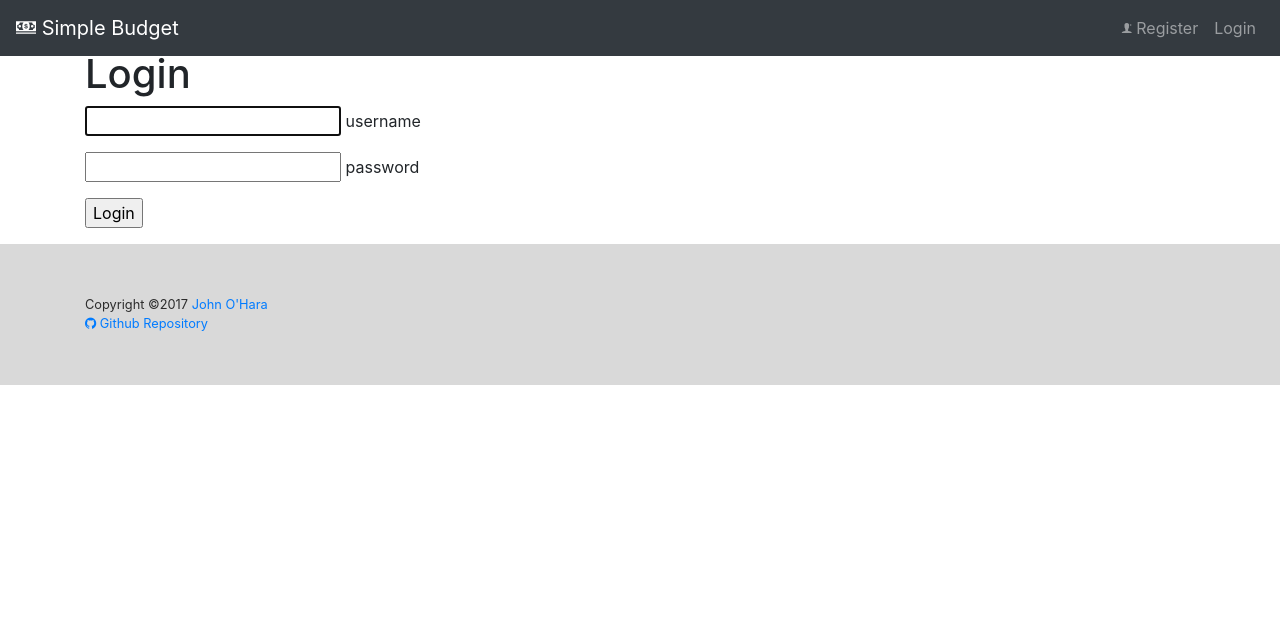
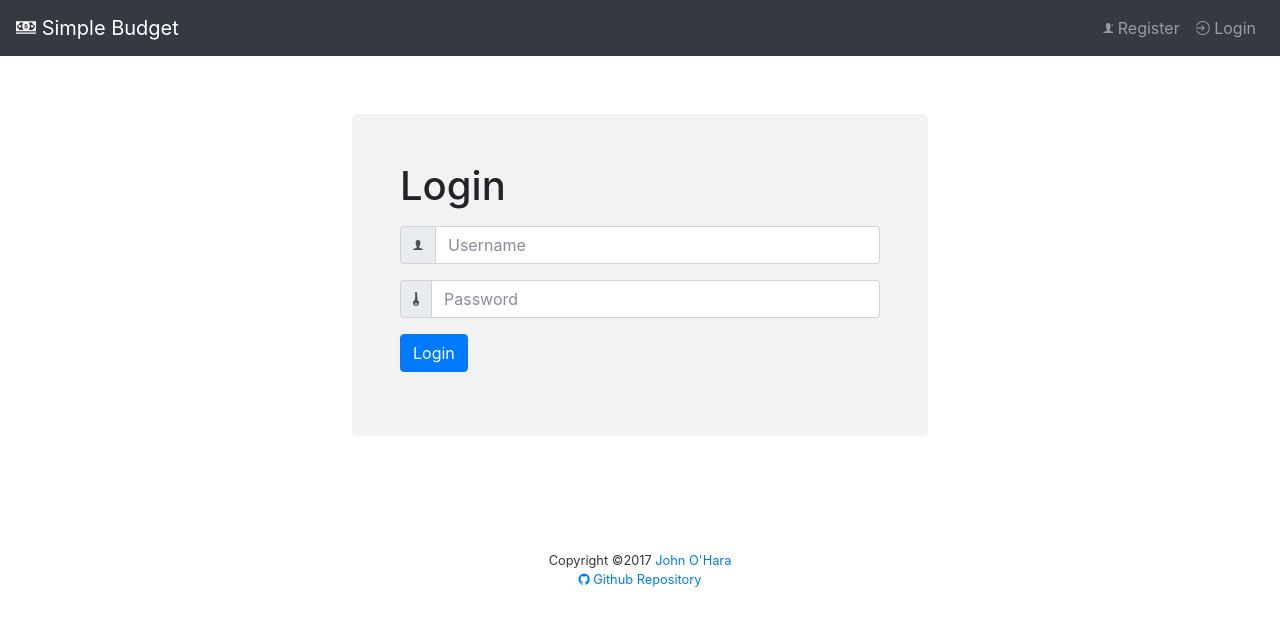
Before and after one commit to jaohara/simple-budget, a Django app: page /user/login/ in a window 1280 px wide. Shown: the top 640 px of the page. Run offline with Django 3.2, Linux system fonts and the light colour scheme; some libraries are stand-ins or nearby versions.

Commit message:
Redesigned login and registration forms

```diff
--- a/budget/urls.py
+++ b/budget/urls.py
@@ -17,10 +17,12 @@ from django.conf.urls import include, url
 from django.contrib import admin
 from django.contrib.auth import views as auth_views
 
+from budget_app.forms import BudgetAuthenticationForm
+
 urlpatterns = [
     url(r'^admin/', admin.site.urls),
     url(r'', include('budget_app.urls')),
 
-    url(r'user/login/$', auth_views.LoginView.as_view(), name="login"),
+    url(r'user/login/$', auth_views.LoginView.as_view(authentication_form=BudgetAuthenticationForm), name="login"),
     url(r'user/logout/$', auth_views.LogoutView.as_view(next_page="/"), name="logout"),
 ]
--- a/budget_app/forms.py
+++ b/budget_app/forms.py
@@ -1,6 +1,7 @@
 from django import forms
 from django.contrib.auth.models import User
 from django.contrib.auth import get_user_model
+from django.contrib.auth.forms import AuthenticationForm
 
 from .models import Transaction
 
@@ -25,18 +26,56 @@ class TransactionForm(forms.ModelForm):
 		#fields = ['category', 'memo', 'value',]
 		#widgets = {'category': forms.TextInput()}
 
+
+class BudgetAuthenticationForm(AuthenticationForm):
+
+	username = forms.CharField(label="Username",
+							   widget=forms.TextInput(attrs={
+													  'class': 'form-control',
+													  'placeholder': 'Username',
+								}))
+	password = forms.CharField(label="Password",
+							   widget=forms.PasswordInput(attrs={
+													  	  'class': 'form-control',
+													  	  'placeholder': 'Password',
+								}))
+
+
+
+# considering this has the same widgets as above, is it possible to extend this from that?
 class UserForm(forms.ModelForm):
+
+
+	username = forms.CharField(label="Username",
+							   widget=forms.TextInput(attrs={
+													  'class': 'form-control',
+													  'placeholder': 'Username',
+								}))
+	password = forms.CharField(label="Password",
+							   widget=forms.PasswordInput(attrs={
+													  	  'class': 'form-control budget-password',
+													  	  'placeholder': 'Password',
+								}))
+	email = forms.CharField(label="Email",
+							widget=forms.EmailInput(attrs={
+													'class': 'form-control',
+													'placeholder': 'Email',
+								}))
+
 
 	class Meta:
 		model = get_user_model()
 		fields = ['username', 'email', 'password',]
-		widgets = {'password': forms.PasswordInput()}
 
 # this form extends the above user form to allow for a UserRecord to be created along with
 # the User.
 class UserRecordForm(UserForm):
 
-	initial_funds = forms.FloatField()
+	initial_funds = forms.FloatField(label="Initial Funds",
+									 widget=forms.NumberInput(attrs={
+														'class': 'form-control',
+														'placeholder': 0.00,
+									}))
 
 	class Meta(UserForm.Meta):
 		fields = UserForm.Meta.fields + ['initial_funds']
--- a/budget_app/static/css/budget.css
+++ b/budget_app/static/css/budget.css
@@ -61,6 +61,13 @@ input#date-range {
     color: #007bff;
     cursor: pointer; }
 
+.budget-authentication-container {
+  background: rgba(0, 0, 0, 0.05);
+  border-radius: 5px;
+  margin: 4em auto;
+  max-width: 576px;
+  padding: 3em; }
+
 /*	====================
 	Datepicker Overrides
 	====================	*/
@@ -81,9 +88,9 @@ input#date-range {
 	Footer
 	======	*/
 footer {
-  background: rgba(0, 0, 0, 0.15);
   color: rgba(0, 0, 0, 0.8);
   font-size: 0.8em;
-  padding: 4.0em 0em; }
+  padding: 4.0em 0em;
+  text-align: center; }
 
 /*# sourceMappingURL=budget.css.map */
--- a/budget_app/static/css/budget.scss
+++ b/budget_app/static/css/budget.scss
@@ -103,6 +103,15 @@ input#date-range {
 	}
 }
 
+// used for login and registration forms
+.budget-authentication-container{
+	background: rgba(0,0,0,0.05);
+	border-radius: 5px;
+	margin: 4em auto;
+	max-width: 576px;
+	padding: 3em;
+}
+
 /*	====================
 	Datepicker Overrides
 	====================	*/
@@ -133,8 +142,9 @@ input#date-range {
 	======	*/
 
 footer{
-	background: rgba(0,0,0,0.15);
+	//background: rgba(0,0,0,0.05);
 	color: rgba(0,0,0,0.8);
 	font-size: 0.8em;
 	padding: 4.0em 0em;
+	text-align: center;
 }
--- a/budget_app/static/js/budget.js
+++ b/budget_app/static/js/budget.js
@@ -314,4 +314,15 @@ $(document).ready(function(){
 			}
 		}
 	});
+
+	$("#id_password_repeat").on("blur", function(){
+		// check to see if passwords match. very basic warning now, return to this later
+		if ($(this).val() == $("#id_password").val()){
+			$(".budget-password").css("box-shadow", "inset 0px 0px 8px rgba(0,255,0,0.5)");
+			$(".budget-password").css("background", "rgba(0,255,0,0.15)");
+		} else {
+			$(".budget-password").css("box-shadow", "inset 0px 0px 8px rgba(255,0,0,0.5)");
+			$(".budget-password").css("background", "rgba(255,0,0,0.15)");
+		}
+	});
 });
--- a/budget_app/templates/budget_app/base.html
+++ b/budget_app/templates/budget_app/base.html
@@ -80,7 +80,9 @@
                     </li>
 
                     <li class="nav-item">
-                        <a class="nav-link" href="{% url 'logout' %}">Logout</a>
+                        <a class="nav-link" href="{% url 'logout' %}">
+                            <span class="icon ion-log-out"> Logout</span>
+                        </a>
                     </li>
                 {% else %}
                     <li class="nav-item">
@@ -90,7 +92,9 @@
                     </li>
 
                     <li class="nav-item">
-                        <a class="nav-link" href="{% url 'login' %}">Login</a>
+                        <a class="nav-link" href="{% url 'login' %}">
+                            <span class="icon ion-log-in"> Login</span>
+                        </a>
                     </li>
                 {% endif %}
                 </ul>
--- a/budget_app/templates/budget_app/transaction_log.html
+++ b/budget_app/templates/budget_app/transaction_log.html
@@ -83,7 +83,7 @@
 
         {% for error in transaction_form.non_field_errors %}
             <div class="form-group text-danger small">
-                {{errors}}
+                {{error}}
             </div>
         {% endfor%}
 
--- a/budget_app/templates/registration/login.html
+++ b/budget_app/templates/registration/login.html
@@ -2,17 +2,47 @@
 
 {% block content %}
 
-<h1>Login</h1>
+<!--
+	could I remove this and use this template for both login and registration without it being
+	ambiguous for the user?
+-->
 
-{% if form.errors %}
-	<!-- this could probably be more comprehensive -->
-	<p>Your username and password don't match.</p>
-{% endif %}
+<div class="container col-sm budget-authentication-container">
+	<h1>Login</h1>
 
-	<form method="post" action="{% url 'login' %}">
-	{% csrf_token %}
-		<p>{{form.username}} username</p>
-		<p>{{form.password}} password</p>
-		<p><input type="submit" value="Login"></p>
-	</form>
+		<form method="POST" action="{% url 'login' %}" id="login-registration-form">
+
+			{% csrf_token %}
+
+			{% for error in form.non_field_errors%}
+				<div class="form-group text-danger small">
+					{{ error }}
+				</div>
+			{% endfor %}
+
+			{% for field in form%}
+				<div class="form-group text-danger small">
+					{{field.errors}}
+				</div>
+
+				<div class="form-group">
+					<div class="input-group">
+						<span class="input-group-addon">
+							{% if field.label == "Username" %}
+							<span class="icon ion-ios-person">
+							{% elif field.label == "Password" %}
+							<span class="icon ion-key">
+							{% endif %}
+							</span>
+						</span>
+						{{field}}
+					</div>
+				</div>
+			{% endfor %}
+
+			<div class="form-group">
+				<input class="btn btn-primary" type="submit" value="Login">
+			</div>
+		</form>
+</div>
 {% endblock %}
```
Also changed, not shown: budget_app/templates/registration/user_create.html (+61 -16 lines), 1 other file.
